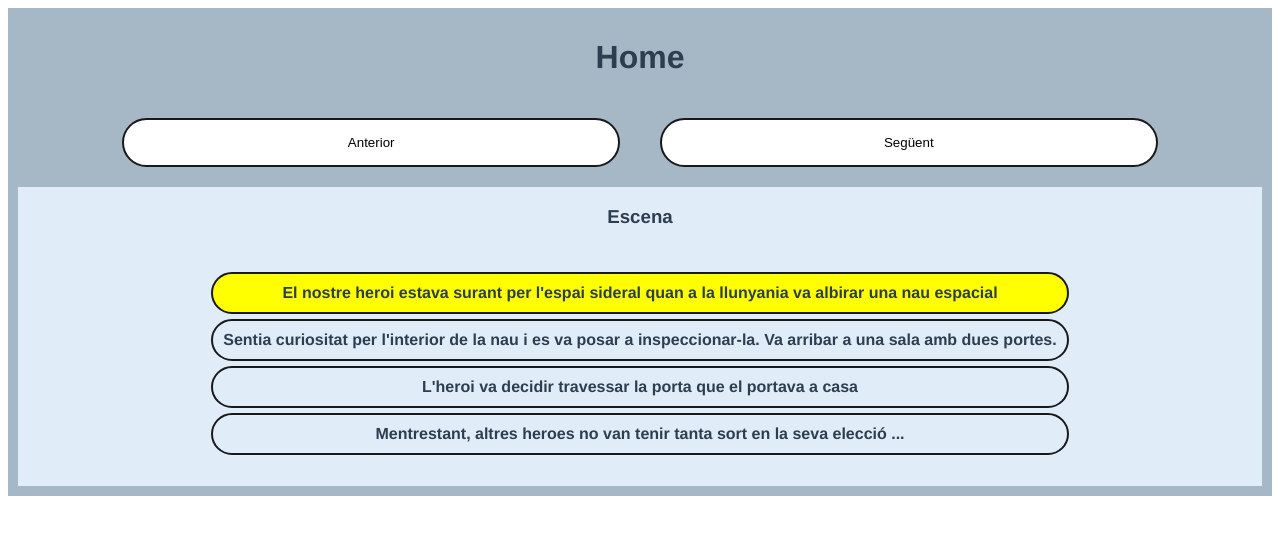
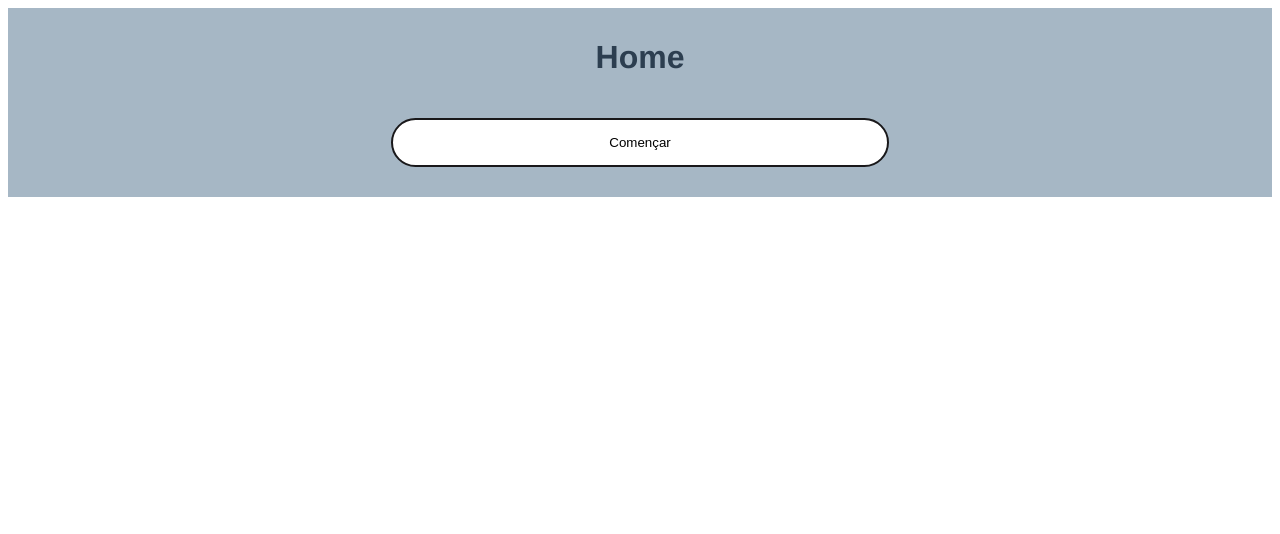
Before and after one commit to isasimo-itacademy/sprint6, a Vue app: page / in a window 1280 px wide. Shown: the top 534 px of the page. Built offline with nearby package versions, Linux system fonts and the light colour scheme.

Commit message:
exercici 5

```diff
--- a/src/components/BotonsComponent.vue
+++ b/src/components/BotonsComponent.vue
@@ -12,7 +12,7 @@ export default {
 }
 </script>
 
-<style scoped>
+<style>
     button {
         width: 40%;
         padding: 15px;
@@ -20,5 +20,6 @@ export default {
         border: 2px solid rgb(25, 24, 26);
         border-radius: 25px;
         margin: 20px;
+        cursor: pointer;
     }
 </style>
--- a/src/components/Home.vue
+++ b/src/components/Home.vue
@@ -1,8 +1,13 @@
 <template>
   <div class="home">
     <h1>Home</h1>
-    <BotonsComponent :currentSentence="currentSentence" @mostra-seguent="incrementa" @mostra-anterior="resta"/>
-    <EscenaComponent :frases="frases" :currentSentence="currentSentence"></EscenaComponent>
+    <div v-if="showScene">
+      <BotonsComponent :currentSentence="currentSentence" @mostra-seguent="incrementa" @mostra-anterior="resta"/>
+      <EscenaComponent :frases="frases" :currentSentence="currentSentence"></EscenaComponent>
+    </div>
+    <div v-else>
+      <button @click="showScene = !showScene">Començar</button>
+    </div>
   </div>
 </template>
 
@@ -23,7 +28,8 @@ export default {
                 "L'heroi va decidir travessar la porta que el portava a casa",
                 "Mentrestant, altres heroes no van tenir tanta sort en la seva elecció ..."
               ],
-      currentSentence: 0
+      currentSentence: 0,
+      showScene: false
     }
   },
   methods: {
```
